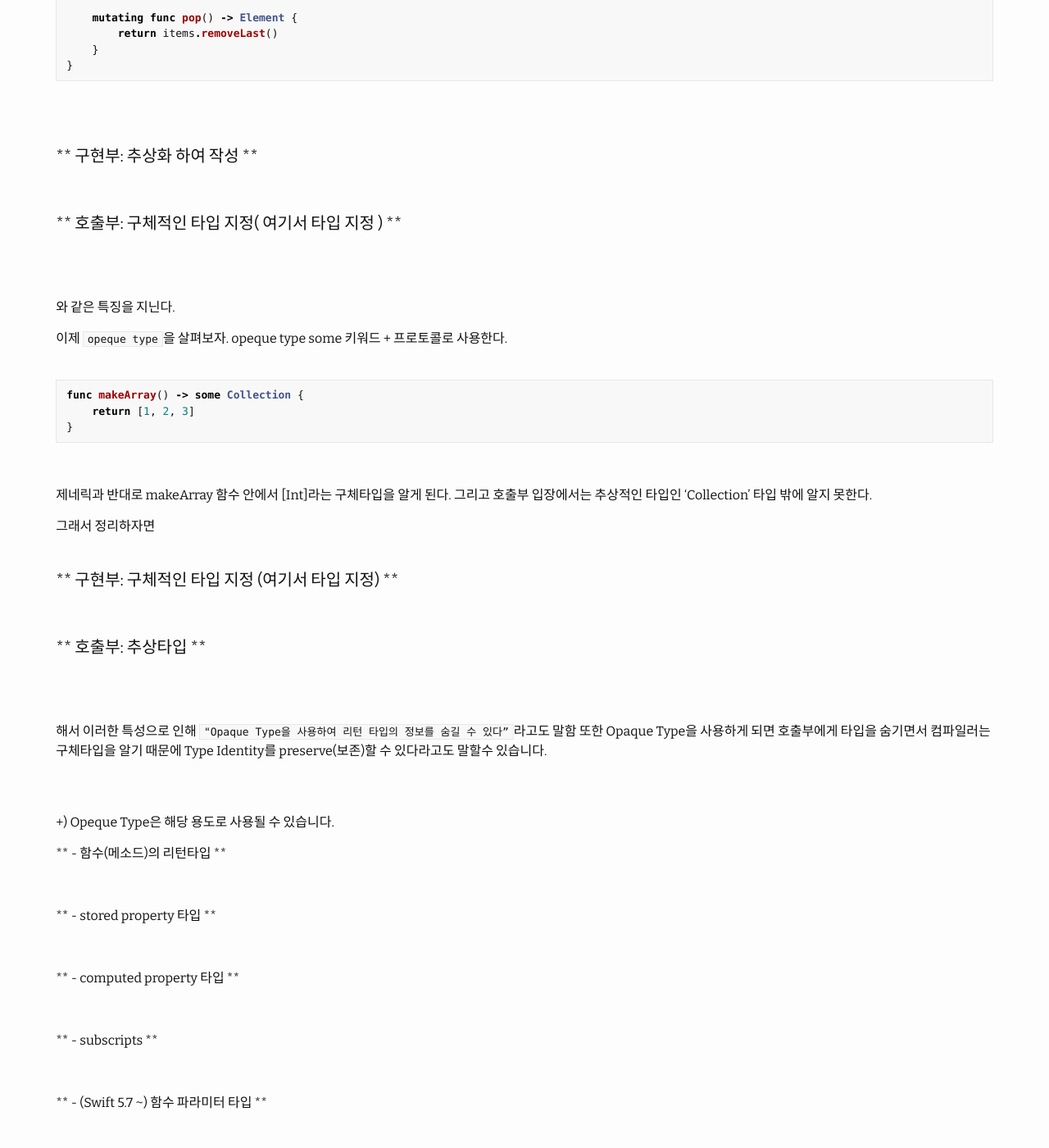
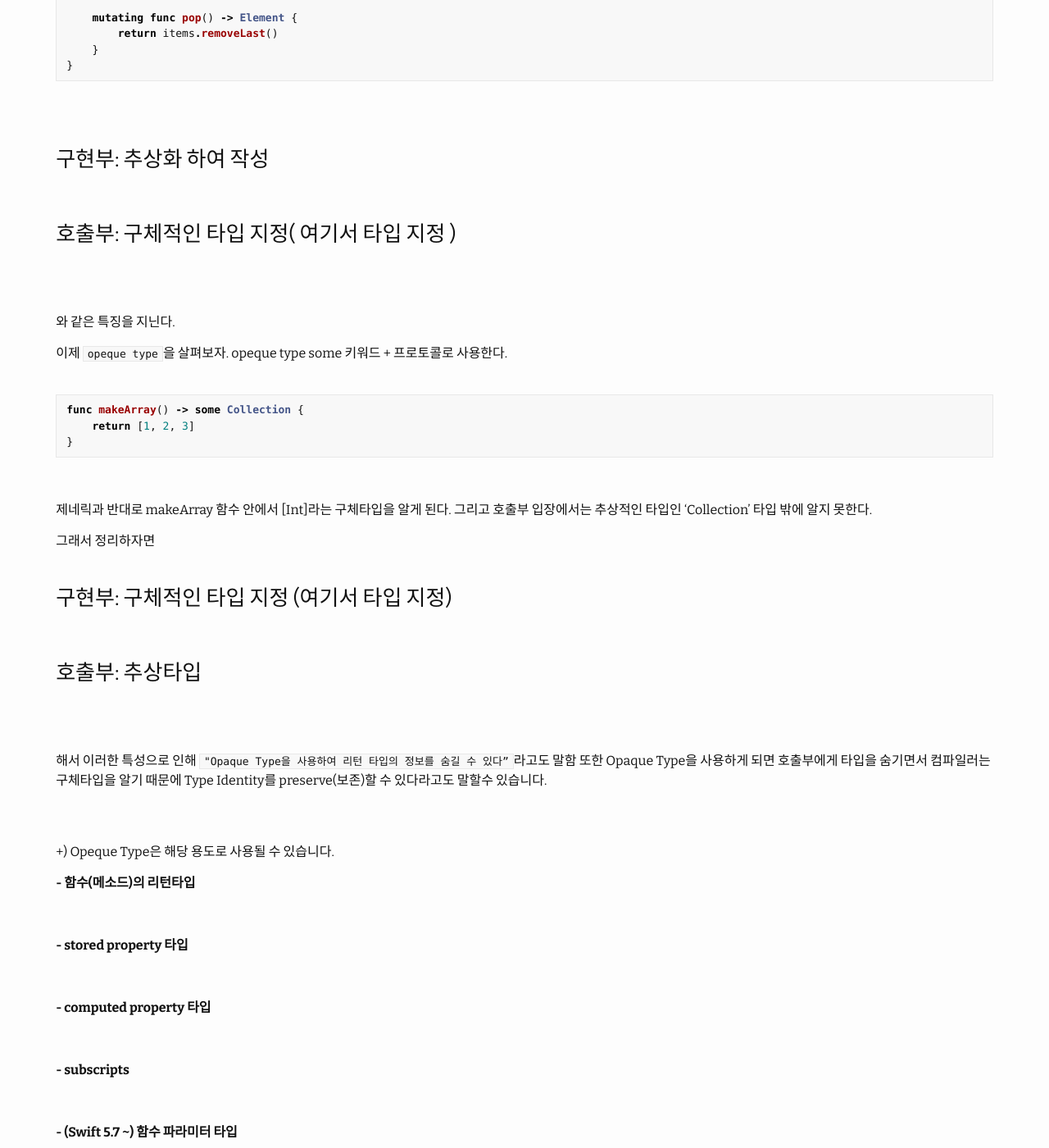
Before and after one commit to sanghun0724/sanghun0724.github.io, a Jekyll site: the page built from _posts/2023-10-01-Type System In Swift.md, in a window 1280 px wide and 1400 px high, scrolled down 2976 px. Shown: the whole window at 82% size. Built offline with Jekyll 4.4.1, drawn with Linux system fonts in a browser that asks for light colours.

```diff
--- a/_posts/2023-10-01-Type System In Swift.md
+++ b/_posts/2023-10-01-Type System In Swift.md
@@ -149,11 +149,11 @@ struct Stack<Element> {
 <br>
 <br>
 
-#### ** 구현부: 추상화 하여 작성 **
+### 구현부: 추상화 하여 작성
 
 <br>
 
-#### ** 호출부: 구체적인 타입 지정( 여기서 타입 지정 ) **
+### 호출부: 구체적인 타입 지정( 여기서 타입 지정 )
 <br>
 <br>
 
@@ -177,10 +177,10 @@ func makeArray() -> some Collection {
 <br>
 <br>
 
-#### ** 구현부: 구체적인 타입 지정 (여기서 타입 지정) **
+### 구현부: 구체적인 타입 지정 (여기서 타입 지정)
 <br>
 
-#### ** 호출부: 추상타입 **
+### 호출부: 추상타입
 <br>
 <br>
 
@@ -192,23 +192,23 @@ func makeArray() -> some Collection {
 +) Opeque Type은 해당 용도로 사용될 수 있습니다.
 <br>
 
-** - 함수(메소드)의 리턴타입 **
+**- 함수(메소드)의 리턴타입**
 
 <br>
 
-** - stored property 타입 **
+**- stored property 타입**
 
 <br>
 
-** - computed property 타입 **
+**- computed property 타입**
 
 <br>
 
-** - subscripts **
+**- subscripts**
 
 <br>
 
-** - (Swift 5.7 ~) 함수 파라미터 타입 **
+**- (Swift 5.7 ~) 함수 파라미터 타입**
 
 <br>
 <br>
```
